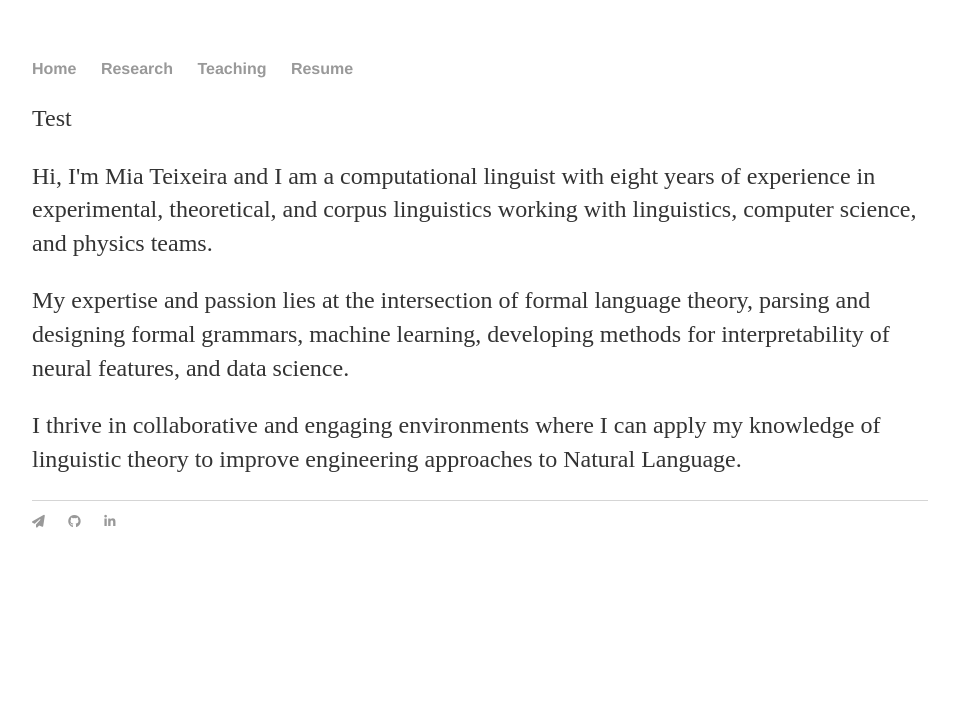
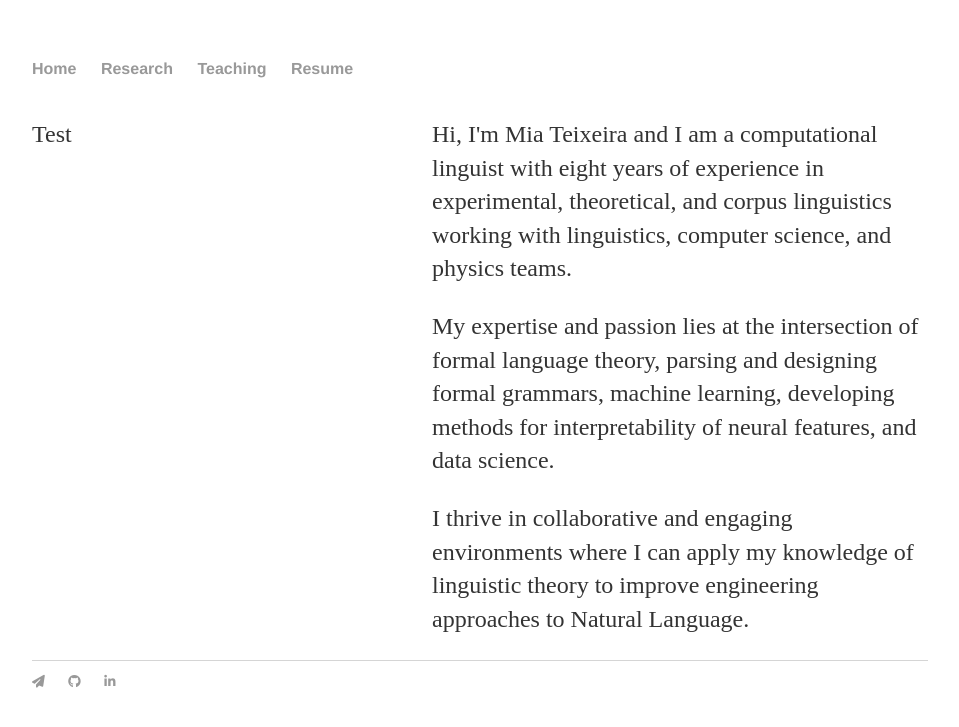
Before and after one commit to miateixeira/miateixeira.github.io, a Jekyll site: the page built from index.html, in a window 1280 px wide. Shown: the top 727 px of the page, without its empty margins (160-1119 px from the left). Built offline with Jekyll 4.4.1, drawn with Linux system fonts in a browser that asks for light colours; nearby versions of some CDN libraries.

Commit message:
sidebar css

```diff
--- a/css/main.css
+++ b/css/main.css
@@ -39,3 +39,21 @@ footer {
   border-top: 1px solid #d5d5d5;
   font-size: .8em;
 }
+
+.homepage {
+  display: table;
+  width: 100%;
+}
+
+.homerow {
+  display: table-row;
+}
+
+.sidebar {
+  width: 400px;
+  display: table-cell;
+}
+
+.blurb {
+  display: table-cell;
+}
--- a/index.html
+++ b/index.html
@@ -4,7 +4,7 @@ title: Mia Teixeira
 ---
 <div class="homepage">
   <div class="homerow">
-    <div class="avatar">
+    <div class="sidebar">
       <p>Test</p>
     </div><!-- /.avatar -->
     <div class="blurb">
```
